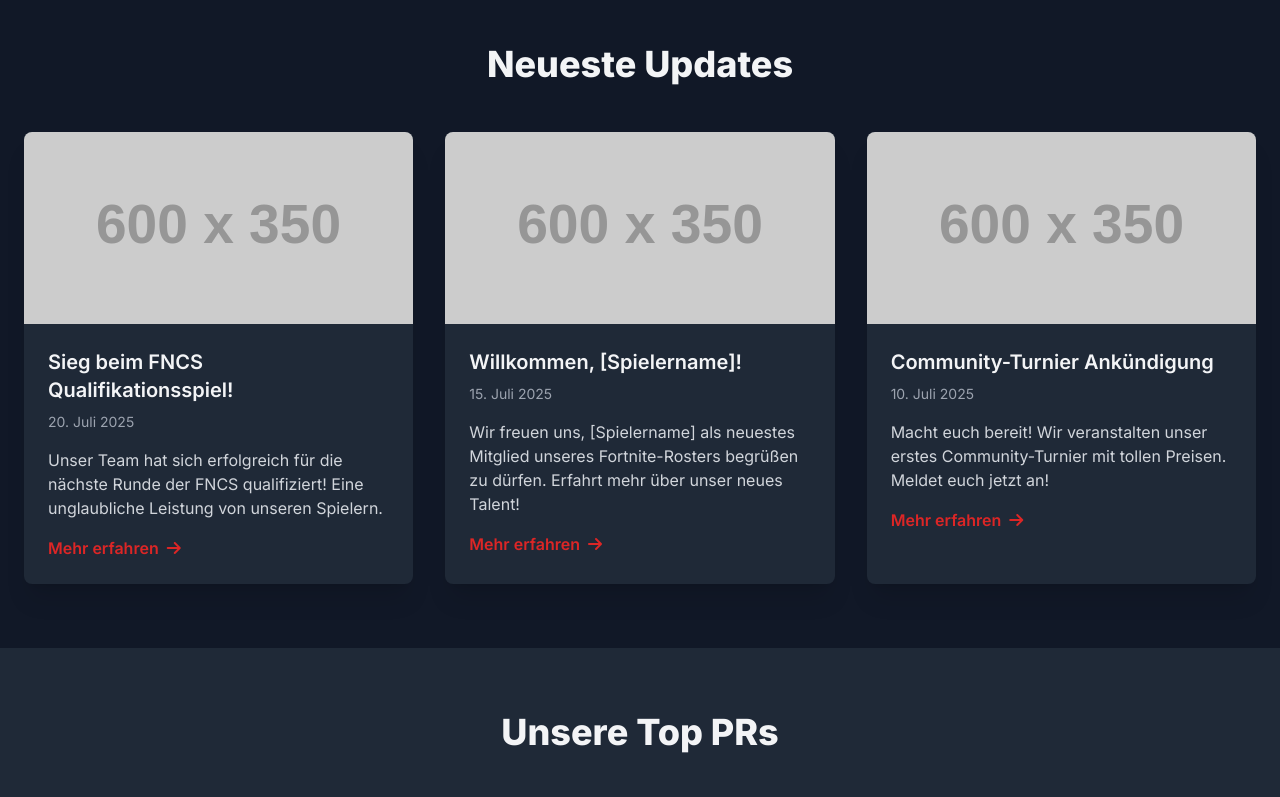
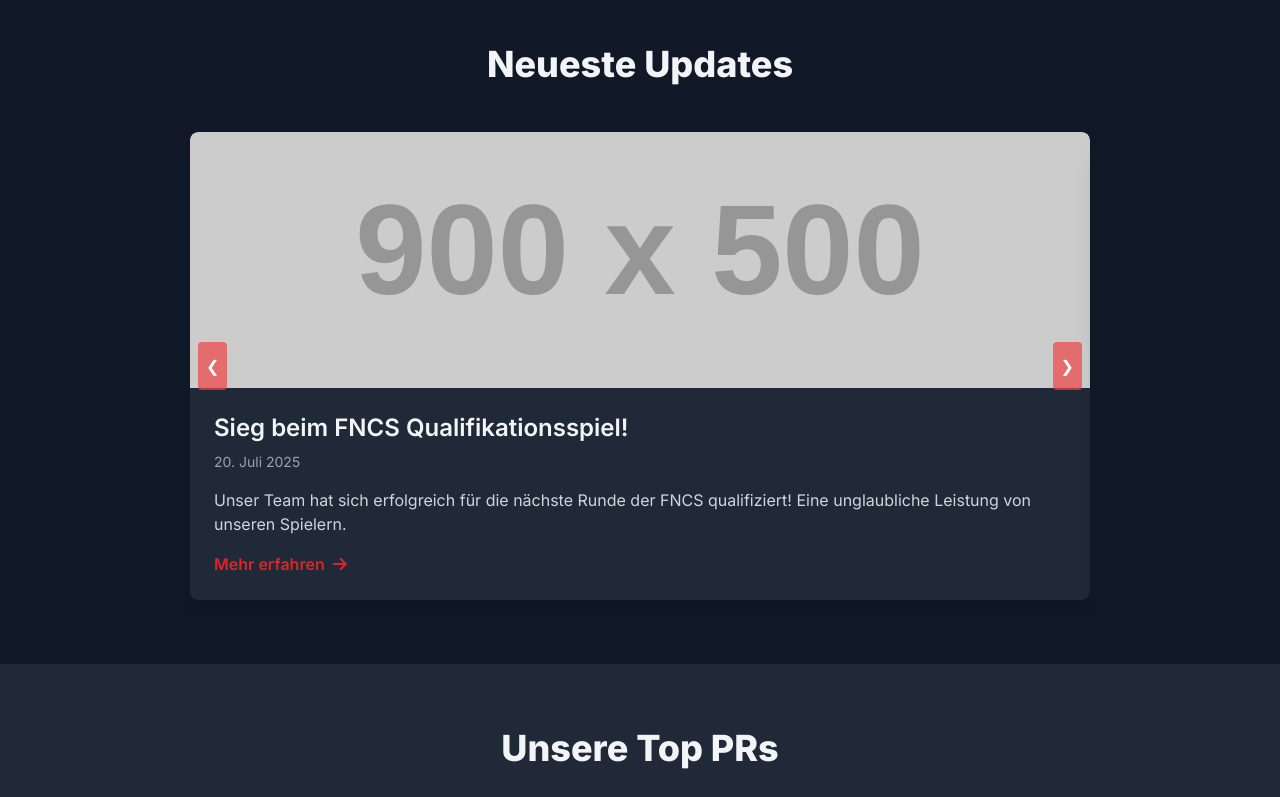
Before and after one commit to TIMMYTHEBASICHACKA/drax-esports-faq, a plain HTML site: page index.html in a window 1280 px wide. Shown: the part 900-1697 px from the top of the page. Drawn offline with nearby package versions, Linux system fonts and the light colour scheme; placeholder pictures from the web are drawn by us.

Commit message:
Update index.html

```diff
--- a/index.html
+++ b/index.html
@@ -43,6 +43,41 @@
         .animate-fade-in {
             animation: fadeIn 0.8s ease-out forwards;
         }
+
+        /* Styles for the News Slider */
+        .slider-container {
+            position: relative;
+            max-width: 900px; /* Adjust as needed */
+            margin: 0 auto;
+            overflow: hidden;
+            border-radius: 0.5rem; /* rounded-lg */
+            box-shadow: 0 10px 15px -3px rgba(0, 0, 0, 0.1), 0 4px 6px -2px rgba(0, 0, 0, 0.05); /* shadow-xl */
+        }
+        .slider-wrapper {
+            display: flex;
+            transition: transform 0.5s ease-in-out;
+        }
+        .slider-item {
+            min-width: 100%;
+            box-sizing: border-box;
+        }
+        .slider-nav-button {
+            position: absolute;
+            top: 50%;
+            transform: translateY(-50%);
+            background-color: rgba(239, 68, 68, 0.7); /* red-600 with opacity */
+            color: white;
+            padding: 0.75rem 0.5rem;
+            border-radius: 0.25rem;
+            cursor: pointer;
+            z-index: 10;
+            transition: background-color 0.3s ease;
+        }
+        .slider-nav-button:hover {
+            background-color: rgba(220, 38, 38, 0.9); /* red-700 with opacity */
+        }
+        .slider-nav-button.left { left: 0.5rem; }
+        .slider-nav-button.right { right: 0.5rem; }
     </style>
 </head>
 <body class="bg-gray-900 text-gray-300 min-h-screen flex flex-col">
@@ -91,41 +126,47 @@
             </div>
         </section>
 
-        <!-- News/Updates Section -->
+        <!-- News/Updates Section with Slider -->
         <section id="news" class="py-16 bg-gray-900">
             <div class="container mx-auto px-6">
                 <h2 class="text-4xl font-extrabold text-gray-100 text-center mb-12 animate-fade-in">Neueste Updates</h2>
-                <div class="grid grid-cols-1 md:grid-cols-2 lg:grid-cols-3 gap-8">
+
+                <div class="slider-container">
+                    <div class="slider-wrapper" id="news-slider-wrapper">
                         <!-- News Item 1 -->
-                    <div class="bg-gray-800 rounded-lg shadow-xl overflow-hidden transform hover:scale-105 transition duration-300 animate-fade-in">
-                        <img src="https://placehold.co/600x350/2d3748/a0aec0?text=Turnier+Sieg" alt="Turnier Sieg" class="w-full h-48 object-cover">
+                        <div class="slider-item bg-gray-800 rounded-lg shadow-xl overflow-hidden">
+                            <img src="https://placehold.co/900x500/2d3748/a0aec0?text=Turnier+Sieg" alt="Turnier Sieg" class="w-full h-64 object-cover">
                             <div class="p-6">
-                            <h3 class="text-xl font-semibold text-gray-100 mb-2">Sieg beim FNCS Qualifikationsspiel!</h3>
+                                <h3 class="text-2xl font-semibold text-gray-100 mb-2">Sieg beim FNCS Qualifikationsspiel!</h3>
                                 <p class="text-gray-400 text-sm mb-4">20. Juli 2025</p>
                                 <p class="text-gray-300">Unser Team hat sich erfolgreich für die nächste Runde der FNCS qualifiziert! Eine unglaubliche Leistung von unseren Spielern.</p>
                                 <a href="#" class="text-red-600 hover:text-red-500 font-semibold mt-4 block">Mehr erfahren <i class="fas fa-arrow-right ml-1"></i></a>
                             </div>
                         </div>
                         <!-- News Item 2 -->
-                    <div class="bg-gray-800 rounded-lg shadow-xl overflow-hidden transform hover:scale-105 transition duration-300 animate-fade-in" style="animation-delay: 0.1s;">
-                        <img src="https://placehold.co/600x350/2d3748/a0aec0?text=Neuer+Spieler" alt="Neuer Spieler" class="w-full h-48 object-cover">
+                        <div class="slider-item bg-gray-800 rounded-lg shadow-xl overflow-hidden">
+                            <img src="https://placehold.co/900x500/2d3748/a0aec0?text=Neuer+Spieler" alt="Neuer Spieler" class="w-full h-64 object-cover">
                             <div class="p-6">
-                            <h3 class="text-xl font-semibold text-gray-100 mb-2">Willkommen, [Spielername]!</h3>
+                                <h3 class="text-2xl font-semibold text-gray-100 mb-2">Willkommen, [Spielername]!</h3>
                                 <p class="text-gray-400 text-sm mb-4">15. Juli 2025</p>
                                 <p class="text-gray-300">Wir freuen uns, [Spielername] als neuestes Mitglied unseres Fortnite-Rosters begrüßen zu dürfen. Erfahrt mehr über unser neues Talent!</p>
                                 <a href="#" class="text-red-600 hover:text-red-500 font-semibold mt-4 block">Mehr erfahren <i class="fas fa-arrow-right ml-1"></i></a>
                             </div>
                         </div>
                         <!-- News Item 3 -->
-                    <div class="bg-gray-800 rounded-lg shadow-xl overflow-hidden transform hover:scale-105 transition duration-300 animate-fade-in" style="animation-delay: 0.2s;">
-                        <img src="https://placehold.co/600x350/2d3748/a0aec0?text=Community+Event" alt="Community Event" class="w-full h-48 object-cover">
+                        <div class="slider-item bg-gray-800 rounded-lg shadow-xl overflow-hidden">
+                            <img src="https://placehold.co/900x500/2d3748/a0aec0?text=Community+Event" alt="Community Event" class="w-full h-64 object-cover">
                             <div class="p-6">
-                            <h3 class="text-xl font-semibold text-gray-100 mb-2">Community-Turnier Ankündigung</h3>
+                                <h3 class="text-2xl font-semibold text-gray-100 mb-2">Community-Turnier Ankündigung</h3>
                                 <p class="text-gray-400 text-sm mb-4">10. Juli 2025</p>
                                 <p class="text-gray-300">Macht euch bereit! Wir veranstalten unser erstes Community-Turnier mit tollen Preisen. Meldet euch jetzt an!</p>
                                 <a href="#" class="text-red-600 hover:text-red-500 font-semibold mt-4 block">Mehr erfahren <i class="fas fa-arrow-right ml-1"></i></a>
                             </div>
                         </div>
+                    </div>
+                    <!-- Slider Navigation Buttons -->
+                    <button class="slider-nav-button left" onclick="moveSlider(-1)">&#10094;</button>
+                    <button class="slider-nav-button right" onclick="moveSlider(1)">&#10095;</button>
                 </div>
             </div>
         </section>
@@ -350,20 +391,67 @@
     <!-- JavaScript for FAQ Accordion Functionality -->
     <script>
         document.addEventListener('DOMContentLoaded', () => {
+            // FAQ Accordion Logic
             const faqQuestions = document.querySelectorAll('.faq-question');
-
             faqQuestions.forEach(question => {
                 question.addEventListener('click', () => {
                     const answer = question.nextElementSibling;
                     const icon = question.querySelector('i');
-
-                    // Toggle the 'active' class on the answer to show/hide it
                     answer.classList.toggle('active');
-                    // Toggle the 'aria-expanded' attribute for accessibility
                     const isExpanded = question.getAttribute('aria-expanded') === 'true';
                     question.setAttribute('aria-expanded', !isExpanded);
-                    // Rotate the chevron icon
                     icon.classList.toggle('rotate-180');
+                });
+            });
+
+            // News Slider Logic
+            const sliderWrapper = document.getElementById('news-slider-wrapper');
+            let currentIndex = 0;
+            const items = sliderWrapper.children;
+            const totalItems = items.length;
+
+            function updateSlider() {
+                const offset = -currentIndex * 100;
+                sliderWrapper.style.transform = `translateX(${offset}%)`;
+            }
+
+            // Function to move slider (called by buttons)
+            window.moveSlider = function(direction) {
+                currentIndex += direction;
+                if (currentIndex >= totalItems) {
+                    currentIndex = 0;
+                } else if (currentIndex < 0) {
+                    currentIndex = totalItems - 1;
+                }
+                updateSlider();
+            }
+
+            // Optional: Auto-slide
+            // setInterval(() => {
+            //     moveSlider(1);
+            // }, 5000); // Change slide every 5 seconds
+
+            // Back to Top Button Logic
+            const backToTopButton = document.createElement('button');
+            backToTopButton.innerHTML = '<i class="fas fa-arrow-up"></i>';
+            backToTopButton.className = 'fixed bottom-6 right-6 bg-red-600 hover:bg-red-700 text-white p-4 rounded-full shadow-lg transition-opacity duration-300 opacity-0 z-40';
+            backToTopButton.style.display = 'none'; // Hidden by default
+            document.body.appendChild(backToTopButton);
+
+            window.addEventListener('scroll', () => {
+                if (window.scrollY > 300) { // Show button after scrolling 300px
+                    backToTopButton.style.display = 'block';
+                    setTimeout(() => backToTopButton.style.opacity = '1', 10); // Fade in
+                } else {
+                    backToTopButton.style.opacity = '0';
+                    setTimeout(() => backToTopButton.style.display = 'none', 300); // Fade out then hide
+                }
+            });
+
+            backToTopButton.addEventListener('click', () => {
+                window.scrollTo({
+                    top: 0,
+                    behavior: 'smooth'
                 });
             });
         });
```
Lines whose indentation alone changed are shown as unchanged.
